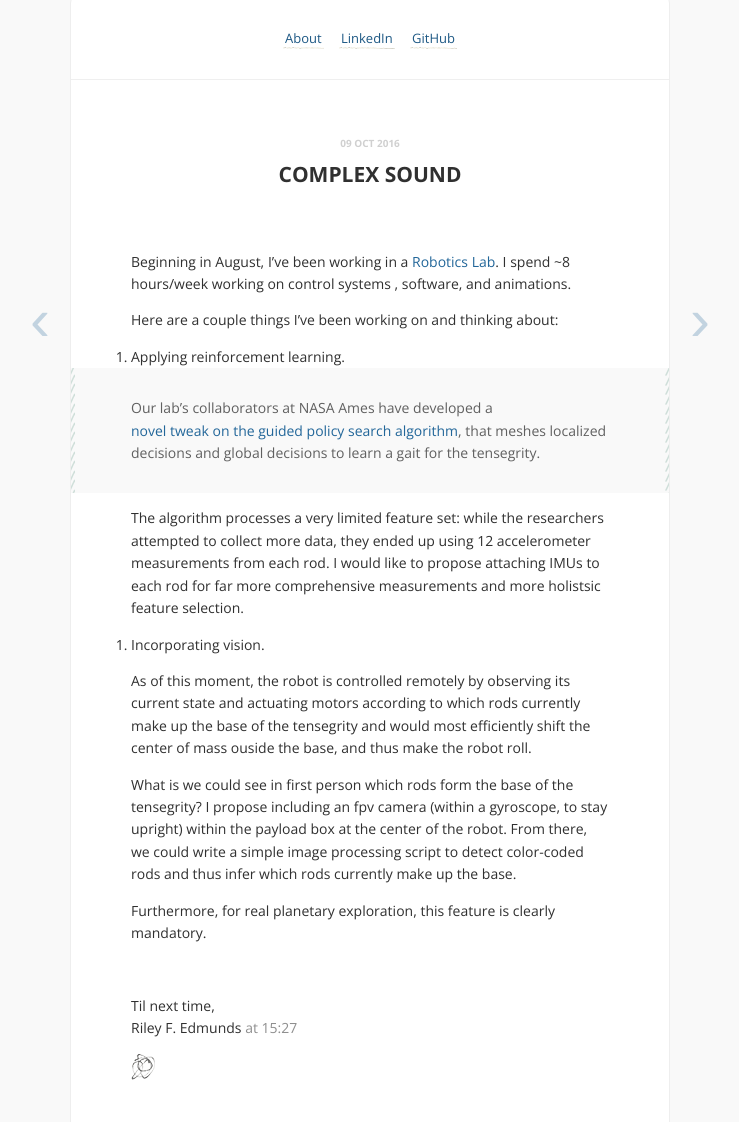
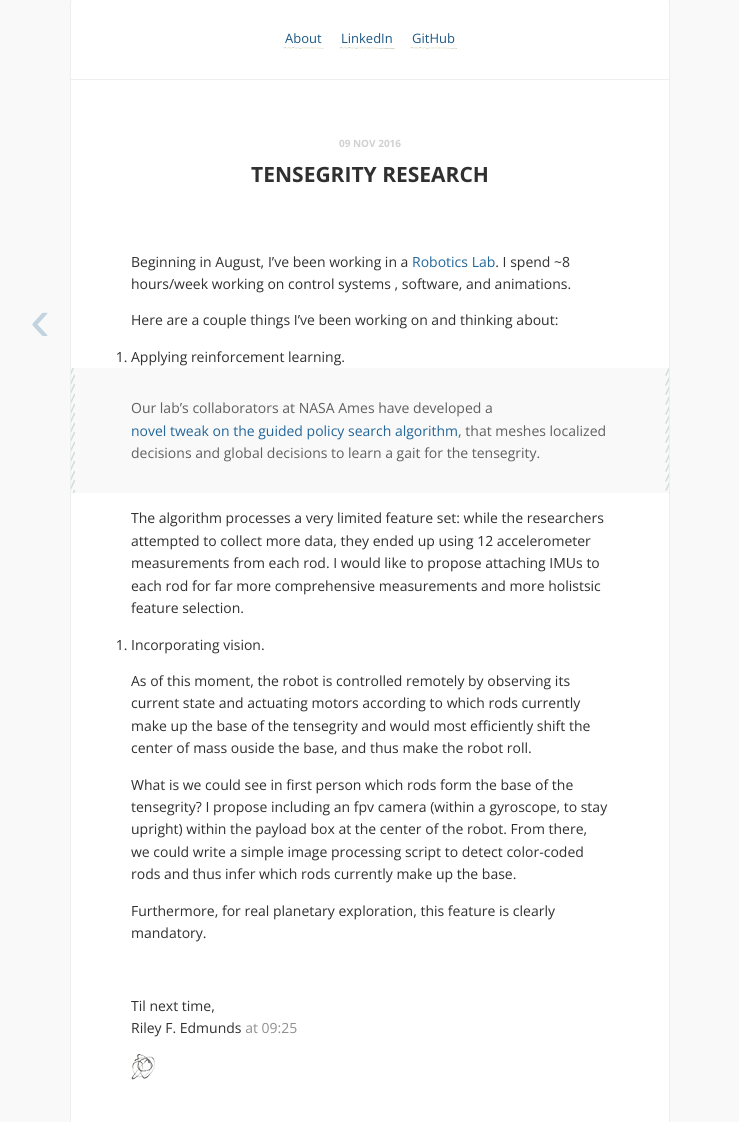
Before and after one commit to rileyedmunds/old-rileyedmunds.github.io, a Jekyll site: the page built from _posts/2016-10-7-tt4-mini.md, in a window 1280 px wide. Shown: the part 175-1297 px from the top of the page, without its empty margins (270-1009 px from the left). Built offline with Jekyll 4.4.1, drawn with Linux system fonts in a browser that asks for light colours; Markdown is read by kramdown in place of the engine named in the settings; comment, search, counter and statistics services are not loaded.

Commit message:
articles renamed

```diff
--- a/_posts/2016-10-7-tt4-mini.md
+++ b/_posts/2016-10-7-tt4-mini.md
@@ -1,7 +1,7 @@
 ---
 layout: post
-title: Complex Sound
-date: 2016-10-09 15:27:31
+title: Tensegrity Research
+date: 2016-11-09 9:25:14
 ---
 
 Beginning in August, I've been working in a [Robotics Lab](http://best.berkeley.edu/best-research/best-berkeley-emergent-space-tensegrities-robotics/). I spend ~8 hours/week working on control systems , software, and animations.
```
Also changed, not shown: _posts/2016-10-7-complex-sound.md (+1 -1 lines), _posts/2016-10-7-wisco-atc.md (+1 -1 lines), 7 other files.
